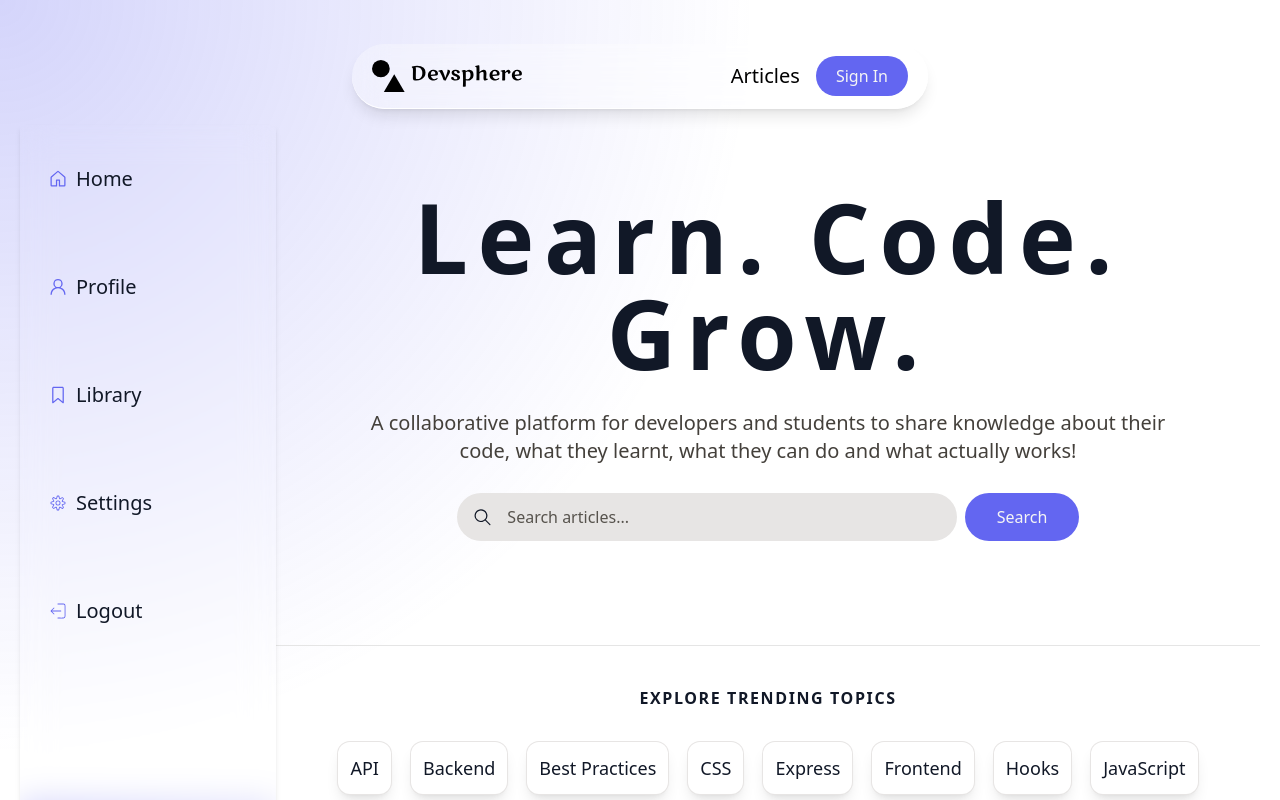
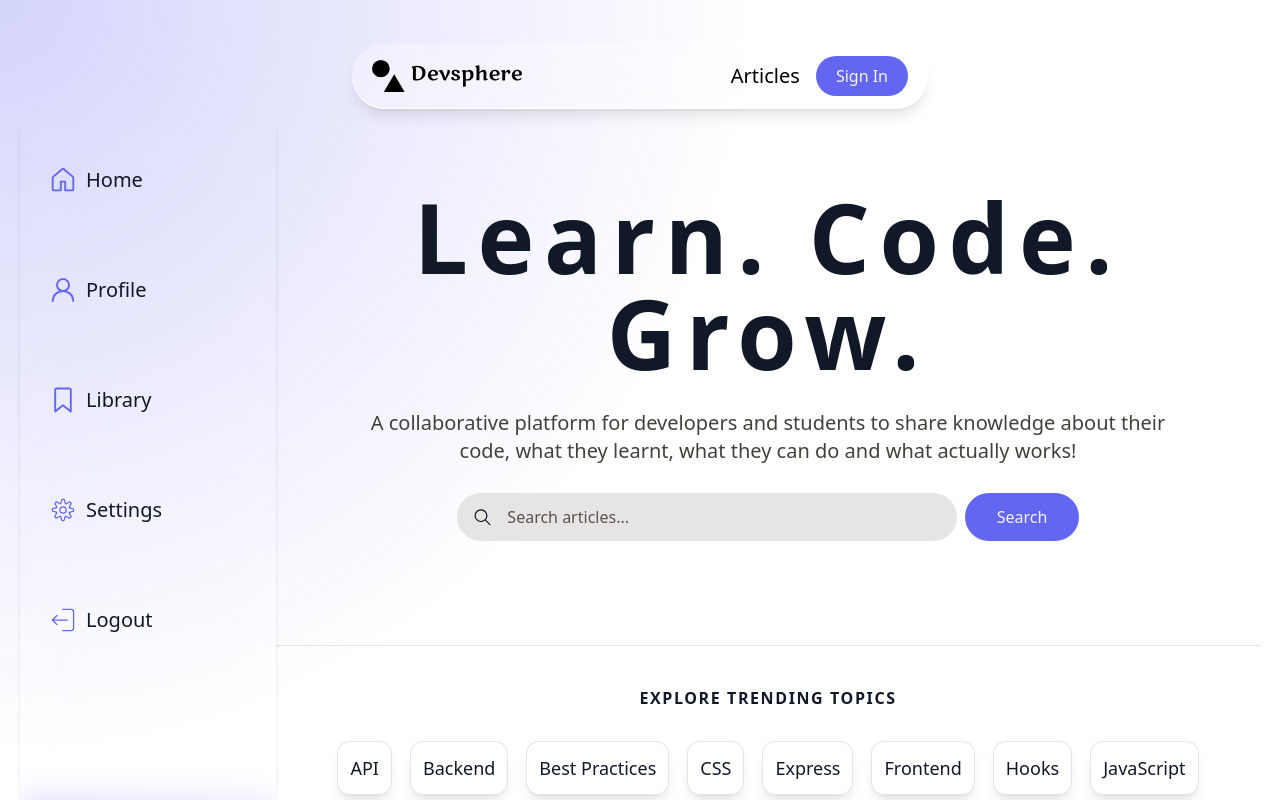
Before and after one commit to thedanielking/devSphere, a React (Vite) app: page / in a window 1280 px wide. Shown: the top 800 px of the page. Built offline with nearby package versions, Linux system fonts and the light colour scheme; no server answers; the database is empty.

Commit message:
logout guard

```diff
--- a/src/components/SideNavBar.jsx
+++ b/src/components/SideNavBar.jsx
@@ -12,34 +12,34 @@ function SideNavBar({display}) {
 
     return (
         <ul className={`px-4 py-6 space-y-12 text-xl backdrop-blur-lg shadow-md
-        fixed left-0 h-screen w-64 z-50
+        fixed left-0 h-dvh w-64 z-50
         transform transition-transform duration-300 ease-in-out
         ${display ? 'translate-x-0' : '-translate-x-full'}
         lg:static lg:translate-x-0 lg:z-auto lg:block lg:w-64 lg:transition-none
   `}>
 
-            <Link to="/" className="px-3 py-4 flex items-center gap-2 hover:bg-white/30 cursor-pointer rounded">
-                <GoHome className="text-primary" />
+            <Link to="/" className="px-3 py-4 flex items-center gap-2 hover:bg-white/30 cursor-pointer rounded lg:text-xl">
+                <GoHome className="text-primary text-xl lg:text-3xl" />
                 <span>Home</span>
             </Link>
 
-            <Link className="px-3 py-4 flex items-center gap-2 hover:bg-white/30 cursor-pointer rounded">
-                <GoPerson className="text-primary" />
+            <Link className="px-3 py-4 flex items-center gap-2 hover:bg-white/30 cursor-pointer rounded lg:text-xl">
+                <GoPerson className="text-primary text-xl lg:text-3xl" />
                 <span>Profile</span>
             </Link>
 
-            <Link className="px-3 py-4 flex items-center gap-2 hover:bg-white/30 cursor-pointer rounded">
-                <GoBookmark className="text-primary" />
+            <Link className="px-3 py-4 flex items-center gap-2 hover:bg-white/30 cursor-pointer rounded lg:text-xl">
+                <GoBookmark className="text-primary text-xl lg:text-3xl" />
                 <span>Library</span>
             </Link>
 
-            <Link className="px-3 py-4 flex items-center gap-2 hover:bg-white/30 cursor-pointer rounded">
-                <CiSettings className="text-primary" />
+            <Link className="px-3 py-4 flex items-center gap-2 hover:bg-white/30 cursor-pointer rounded lg:text-xl">
+                <CiSettings className="text-primary text-xl lg:text-3xl" />
                 <span>Settings</span>
             </Link>
 
-            <li className="px-3 py-4 flex items-center gap-2 hover:bg-white/30 cursor-pointer rounded" onClick={()=>handleLogout()}>
-                <CiLogout className="text-primary" />
+            <li className="px-3 py-4 flex items-center gap-2 hover:bg-white/30 cursor-pointer rounded lg:text-xl" onClick={()=>handleLogout()}>
+                <CiLogout className="text-primary text-xl lg:text-3xl" />
                 <span>Logout</span>
             </li>
         </ul>
--- a/src/features/authentication/useLogout.js
+++ b/src/features/authentication/useLogout.js
@@ -1,9 +1,12 @@
 import toast from "react-hot-toast";
 import { logout as logoutApi } from "../../services/apiAuth";
+import { useAuth } from "../../context/AuthContext";
 
 function useLogout(){
+    const {user} = useAuth();
     const logout = async () => {
         try{
+            if(!user) throw new Error("No user is currently logged in.");
             await logoutApi();
             toast.success("Logged out successfully");
         }
```
